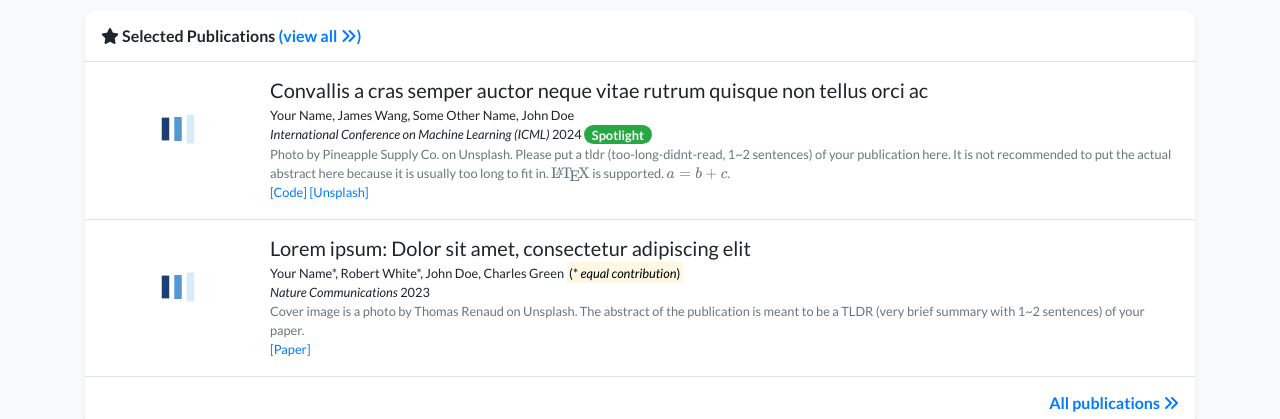
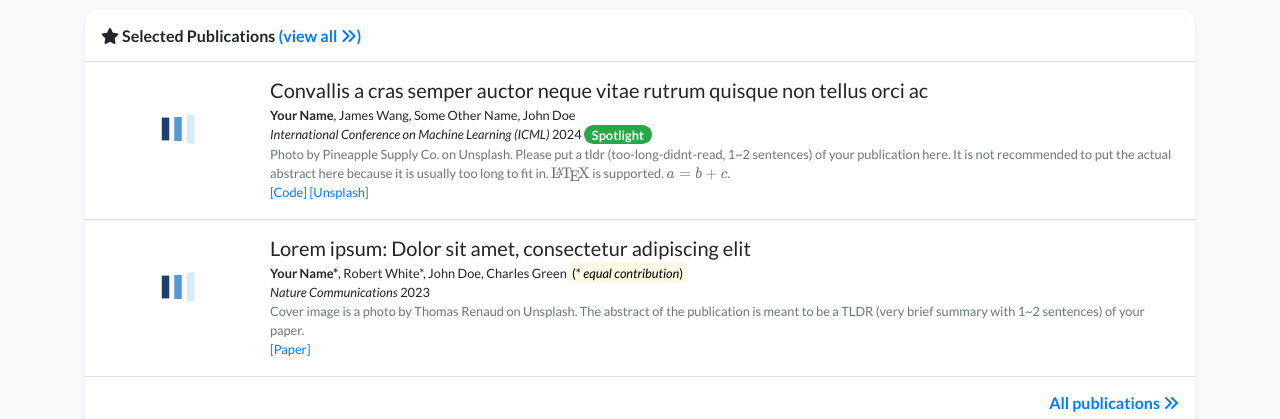
Before and after one commit to huangshanshan33/huangshanshan33.github.io, a Jekyll site: the page built from index.html, in a window 1280 px wide and 900 px high, scrolled down 706 px. Shown: the part 416-835 px from the top of the window. Built offline with Jekyll 4.4.1, drawn with Linux system fonts in a browser that asks for light colours; nearby versions of some CDN libraries; a style sheet for code colours, icons or effects is not loaded; part of the change alters nothing that is shown.

```diff
--- a/_data/authors.yml
+++ b/_data/authors.yml
@@ -1,4 +1,4 @@
-"Shanshan Huang":
+"Your Name":
   bold: true
 
 "Robert White":
```
